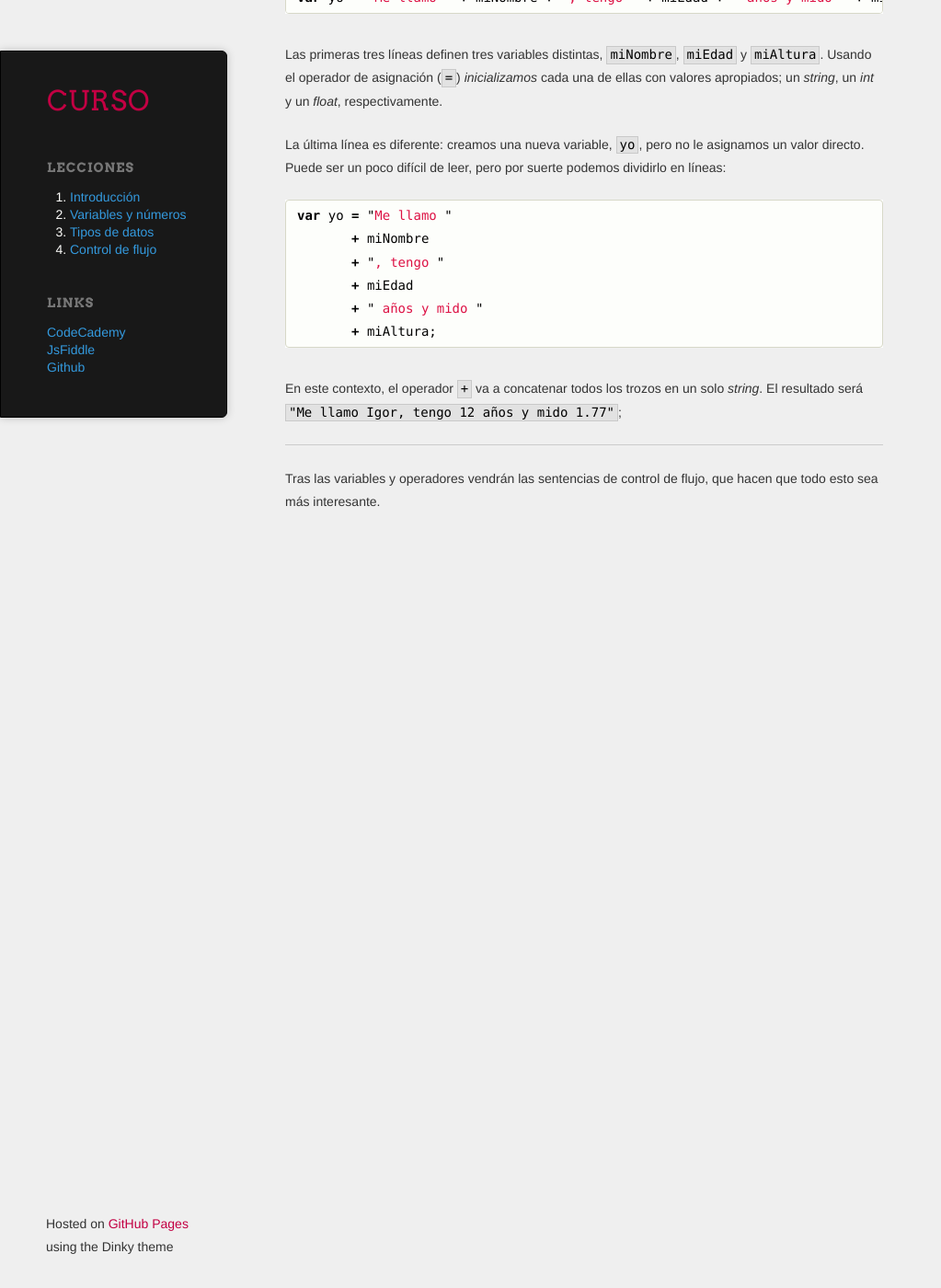
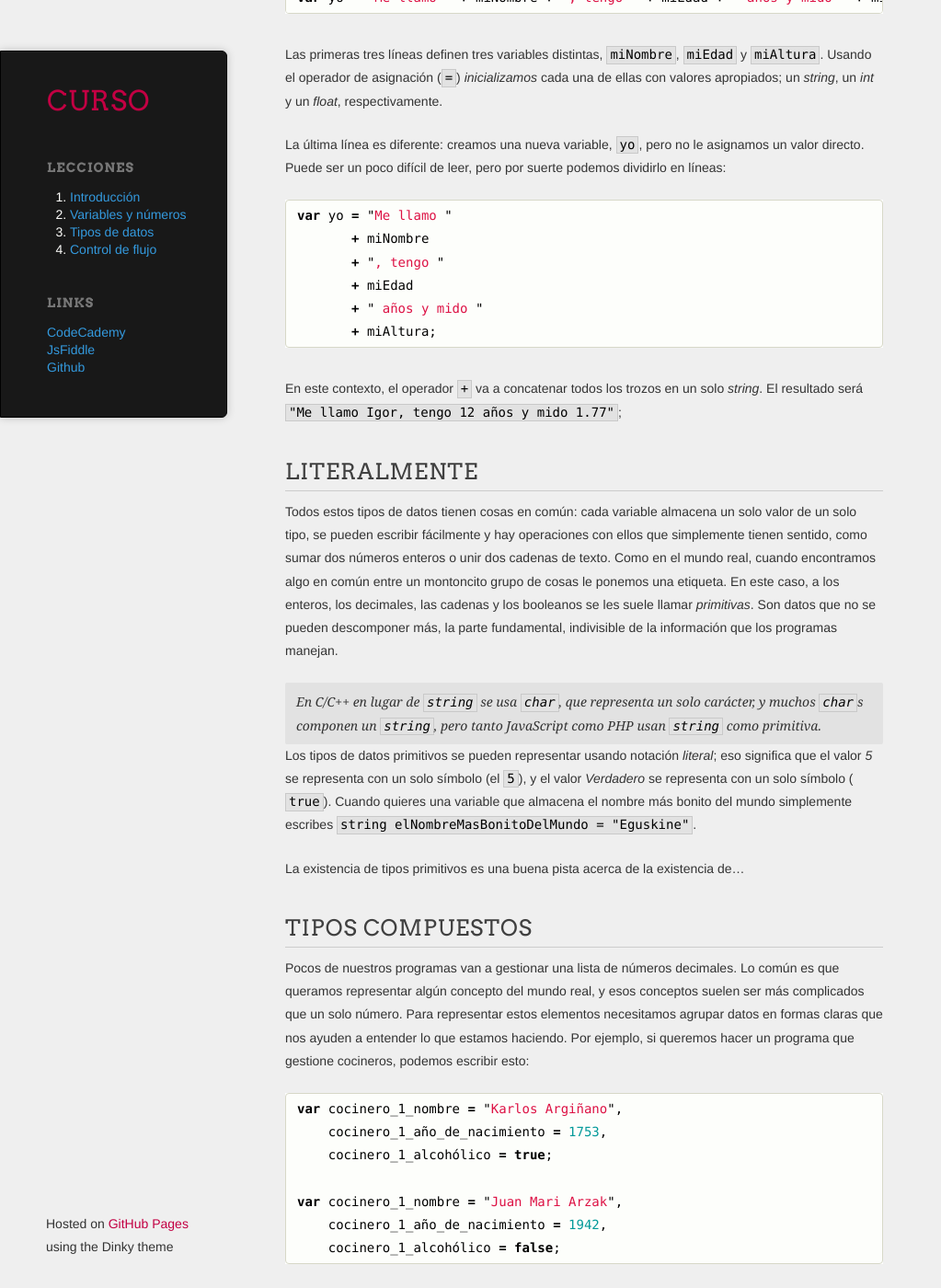
Before and after one commit to ifcanduela/curso, a Jekyll site: the page built from lecciones/3/index.md, in a window 1280 px wide and 1400 px high, scrolled down 3119 px. Shown: the whole window at 92% size, without its empty margins (0-1023 px from the left). Built offline with Jekyll 4.4.1, drawn with Linux system fonts in a browser that asks for light colours; before the commit the page ends 3749 px from its top, so only the background shows below that; some of the changed text lies outside the part shown.

```diff
--- a/lecciones/3/index.md
+++ b/lecciones/3/index.md
@@ -124,11 +124,13 @@ bool haGanadoElAthletic = false;
 bool quieresMasMarmitako = true;
 {% endhighlight %}
 
-El tipo de datos `bool` (booleano, a partir del apellido [un señor británico](http://es.wikipedia.org/wiki/George_Boole "George Boole")) se usa para representar valores que sólo pueden tener dos estados: sí o no, apagado o
+El tipo de datos `bool` (booleano, a partir del apellido [un señor británico](http://es.wikipedia.org/wiki/George_Boole "George Boole"))
+se usa para representar valores que sólo pueden tener dos estados: sí o no, apagado o
 encendido, del Partido o no del Partido.
 
 Los booleanos son importantes porque muchas operaciones en un programa dependen
-de estados binarios, como comparaciones entre otros números. Los resultados de estas comparaciones suelen ser *verdadero* o *falso*, y se representan con valores del tipo *bool*.
+de estados binarios, como comparaciones entre otros números. Los resultados de estas comparaciones suelen
+ser *verdadero* o *falso*, y se representan con valores del tipo *bool*.
 
 ## Un txikiejemplo
 
@@ -147,7 +149,8 @@ Las primeras tres líneas definen tres variables distintas, `miNombre`, `miEdad`
 Usando el operador de asignación (`=`) *inicializamos* cada una de ellas con
 valores apropiados; un *string*, un *int* y un *float*, respectivamente.
 
-La última línea es diferente: creamos una nueva variable, `yo`, pero no le asignamos un valor directo. Puede ser un poco difícil de leer, pero por suerte podemos dividirlo en líneas:
+La última línea es diferente: creamos una nueva variable, `yo`, pero no le asignamos un valor directo. Puede ser un poco
+difícil de leer, pero por suerte podemos dividirlo en líneas:
 
 {% highlight js %}
 var yo = "Me llamo "
@@ -160,6 +163,82 @@ var yo = "Me llamo "
 
 En este contexto, el operador `+` va a concatenar todos los trozos en un
 solo *string*. El resultado será `"Me llamo Igor, tengo 12 años y mido 1.77"`;
+
+## Literalmente
+
+Todos estos tipos de datos tienen cosas en común: cada variable almacena un solo valor de un solo tipo,
+se pueden escribir fácilmente y hay operaciones con ellos que simplemente tienen sentido, como sumar dos
+números enteros o unir dos cadenas de texto. Como en el mundo real, cuando encontramos algo en común entre
+un montoncito grupo de cosas le ponemos una etiqueta. En este caso, a los enteros, los decimales, las cadenas
+y los booleanos se les suele llamar *primitivas*. Son datos que no se pueden descomponer más, la parte
+fundamental, indivisible de la información que los programas manejan.
+
+> En *C/C++* en lugar de `string` se usa `char`, que representa un solo carácter, y muchos `char`s componen
+un `string`, pero tanto JavaScript como PHP usan `string` como primitiva.
+
+Los tipos de datos primitivos se pueden representar usando notación *literal*; eso significa que el valor *5* se
+representa con un solo símbolo (el `5`), y el valor *Verdadero* se representa con un solo símbolo (`true`).
+Cuando quieres una variable que almacena el nombre más bonito del mundo simplemente escribes
+`string elNombreMasBonitoDelMundo = "Eguskine"`.
+
+La existencia de tipos primitivos es una buena pista acerca de la existencia de...
+
+## Tipos compuestos
+
+Pocos de nuestros programas van a gestionar una lista de números decimales. Lo común es que queramos
+representar algún concepto del mundo real, y esos conceptos suelen ser más complicados que un solo número.
+Para representar estos elementos necesitamos agrupar datos en formas claras que nos ayuden a entender lo
+que estamos haciendo. Por ejemplo, si queremos hacer un programa que gestione cocineros, podemos escribir esto:
+
+{% highlight js %}
+var cocinero_1_nombre = "Karlos Argiñano",
+    cocinero_1_año_de_nacimiento = 1753,
+    cocinero_1_alcohólico = true;
+
+var cocinero_1_nombre = "Juan Mari Arzak",
+    cocinero_1_año_de_nacimiento = 1942,
+    cocinero_1_alcohólico = false;
+{% endhighlight %}
+
+Pero no es manejable, especialmente en Euskal Herria, donde cualquiera es un cocinero digno de la guía Michelin. Los tipos compuestos
+son una solución práctica al problema:
+
+{% highlight js %}
+var cocineros = [
+        {
+            nombre: "Karlos Argiñano",
+            año_de_nacimiento: 1753,
+            lcohólico: true,
+        },
+        {
+            nombre: "Juan Mari Arzak",
+            año_de_nacimiento: 1942,
+            alcohólico: false,
+        },
+    ];
+{% endhighlight %}
+
+Eso de ahí arriba es un trozo de JavaScript. La variable cocineros es un `array`, que es una forma técnica de decir * lista*, y esta lista contiene dos
+elementos que a su vez son del tipo `object`. Los arrays se delimitan (en JavaScript) usando corchetes (`[` y `]`), y los objetos se delimitan con llaves
+(`{` y `}`). La diferencia se ve más claramente aquí:
+
+
+ al problema:
+
+{% highlight js %}
+var cocineros = [
+        {
+            nombre: "Karlos Argiñano",
+            año_de_nacimiento: 1753,
+            lcohólico: true,
+        },
+        {
+            nombre: "Juan Mari Arzak",
+            año_de_nacimiento: 1942,
+            alcohólico: false,
+        },
+    ];
+{% endhighlight %}
 
 ---
 
```
Also changed, not shown: lecciones/4/index.md (+31 -1 lines).
